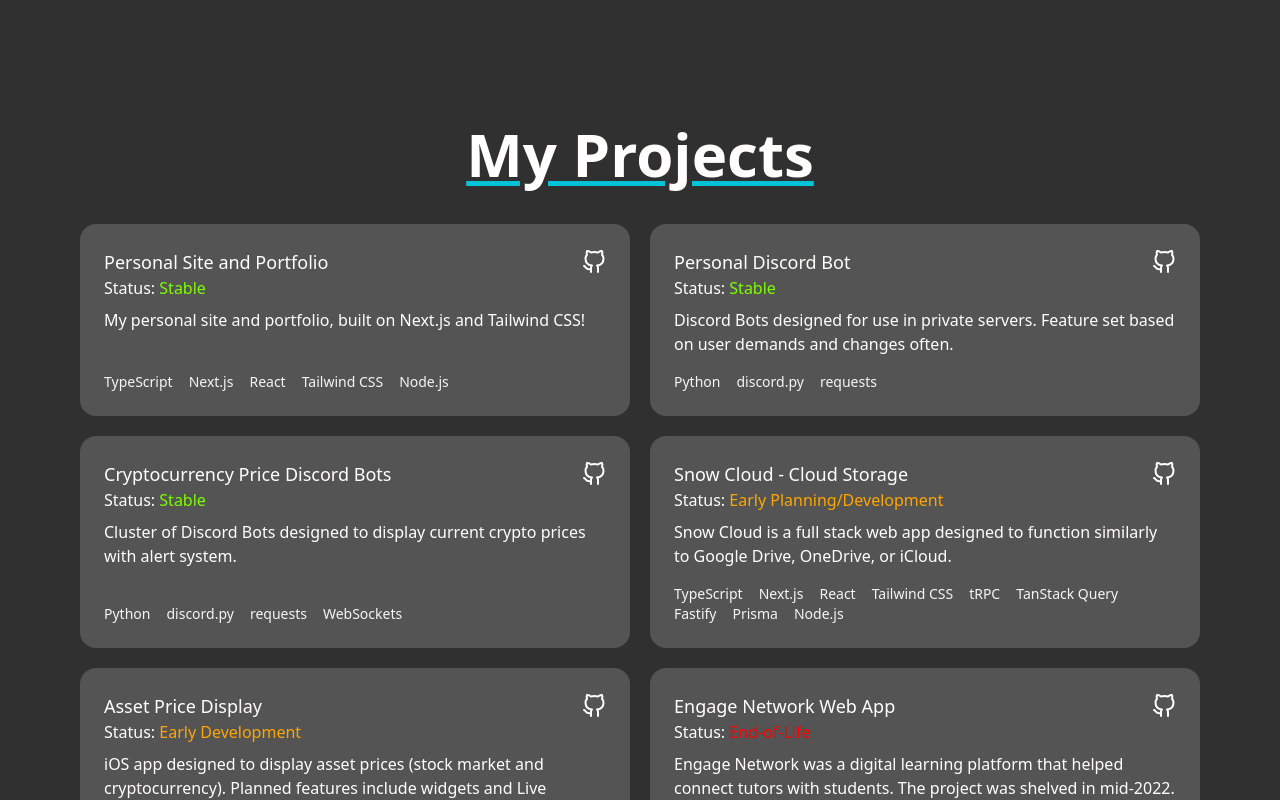
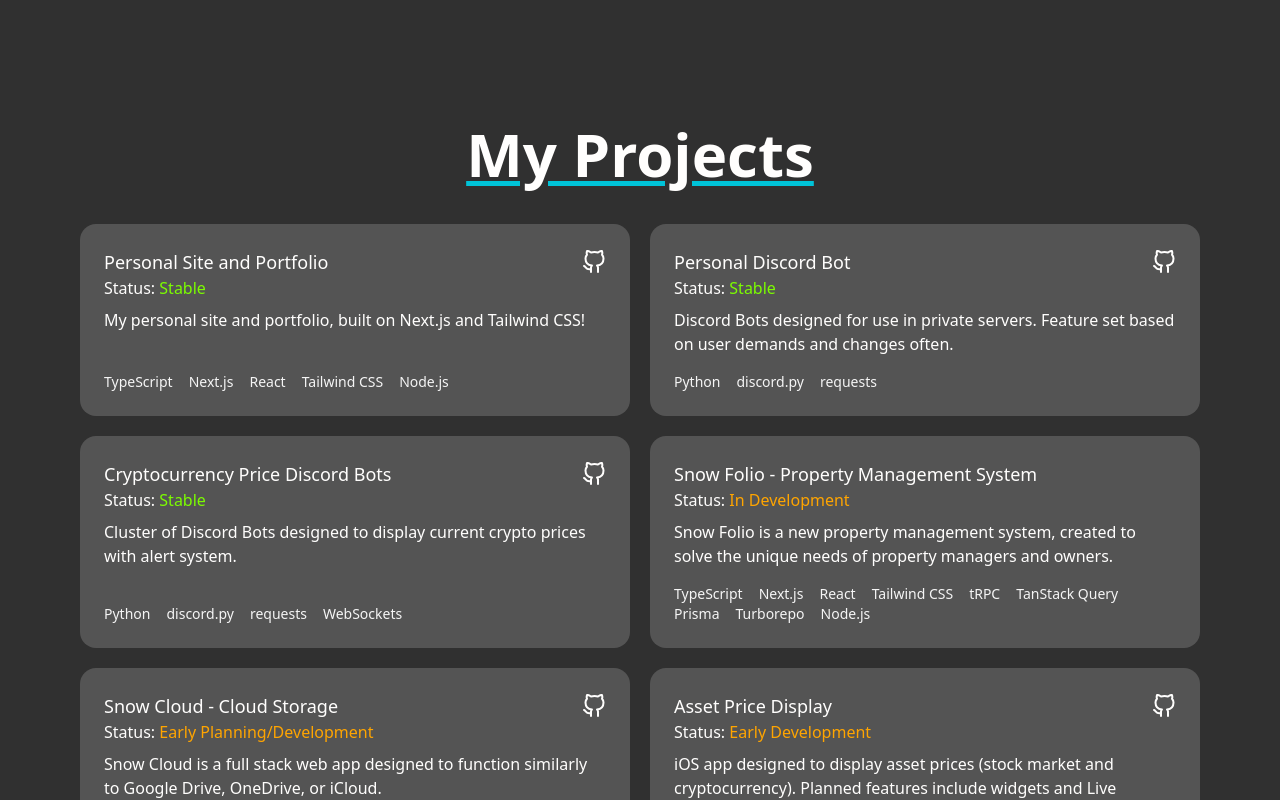
Before and after one commit to devmwang/personal-site, a Next.js app: page / in a window 1280 px wide. Shown: the part 2480-3280 px from the top of the page. Built offline with nearby package versions, Linux system fonts and the light colour scheme.

Commit message:
Updates to projects section

```diff
--- a/src/app/page.tsx
+++ b/src/app/page.tsx
@@ -374,7 +374,8 @@
         );
     };
 
-    const visibleInvisibleClassNames = "inline-block transition-all align-middle";
+    const visibleInvisibleClassNames =
+        "inline-block transition-all align-middle";
     const visibleClassNames = "opacity-100 translate-x-0";
     const invisibleClassNames = "opacity-0 -translate-x-2";
 
@@ -545,6 +546,24 @@
             skills: ["Python", "discord.py", "requests", "WebSockets"],
         },
         {
+            name: "Snow Folio - Property Management System",
+            status: "In Development",
+            color: "orange",
+            description:
+                "Snow Folio is a new property management system, created to solve the unique needs of property managers and owners.",
+            skills: [
+                "TypeScript",
+                "Next.js",
+                "React",
+                "Tailwind CSS",
+                "tRPC",
+                "TanStack Query",
+                "Prisma",
+                "Turborepo",
+                "Node.js",
+            ],
+        },
+        {
             name: "Snow Cloud - Cloud Storage",
             status: "Early Planning/Development",
             color: "orange",
@@ -620,6 +639,7 @@
                     <div className="block grow">
                         <div className="flex justify-between items-center">
                             <div className="text-lg font-medium">{name}</div>
+                            {!!gh_link && (
                                 <a
                                     href={gh_link}
                                     target="_blank"
@@ -629,6 +649,7 @@
                                 >
                                     <GitHub />
                                 </a>
+                            )}
                         </div>
                         <div>
                             Status:{" "}
@@ -647,13 +668,13 @@
     });
 
     return (
-        <>
+        <div className="pb-16">
             <h1 className="text-5xl md:text-6xl leading-normal font-semibold text-white align-middle underline decoration-accent underline-offset-4 decoration-[5px]">
                 {"My Projects"}
             </h1>
             <ul className="grid relative gap-5 lg:grid-cols-2 2xl:grid-cols-3 3xl:grid-cols-4 list-none mt-10">
                 {projectsDisplay}
             </ul>
-        </>
+        </div>
     );
 };
```
Lines whose indentation alone changed are shown as unchanged.
